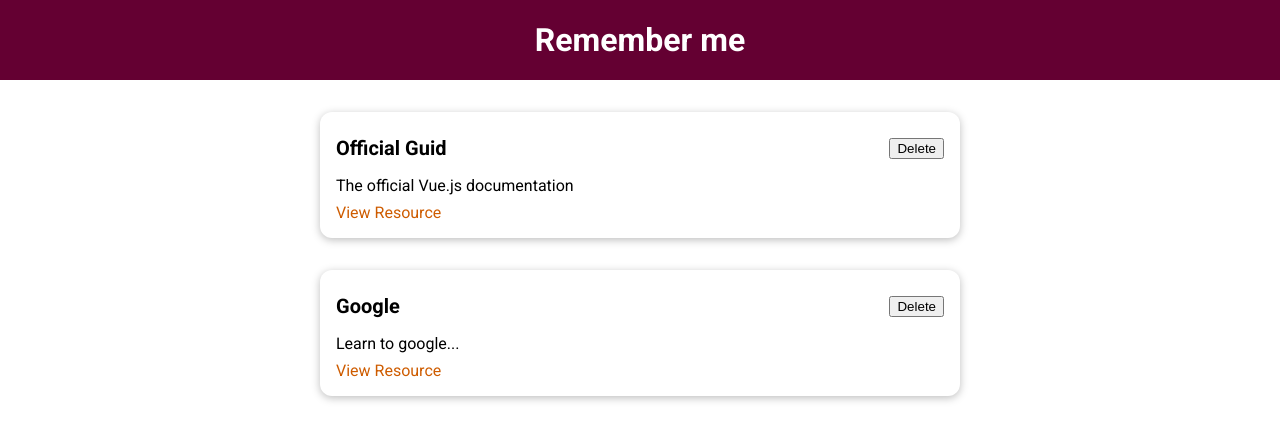
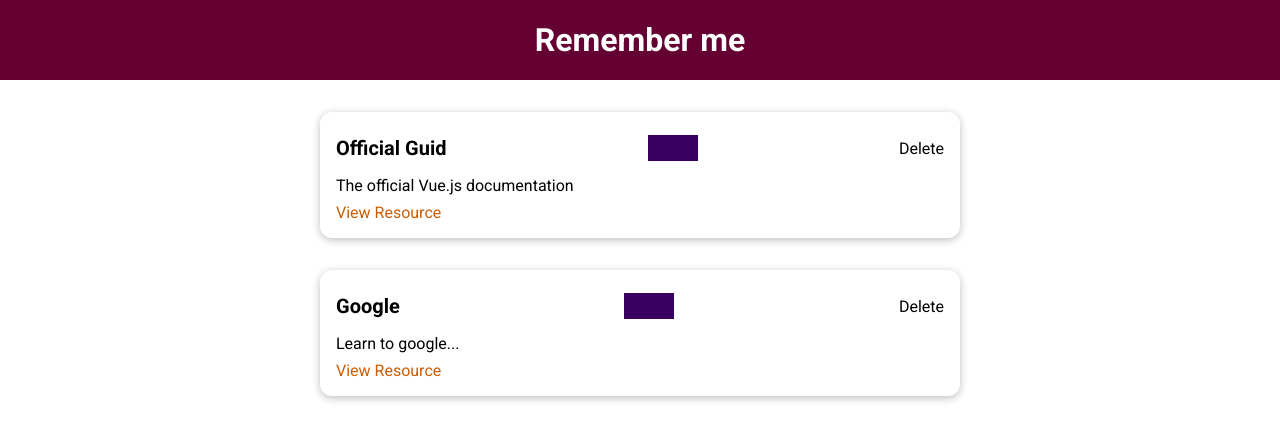
Before and after one commit to LbStoyanov/Vue.Js, a Vue app in the folder The Learning Resources App/prj-cmp-01-starting-setup/: page / in a window 1280 px wide. Shown: the top 440 px of the page. Built offline with nearby package versions, Linux system fonts and the light colour scheme.

Commit message:
Base Button Component

```diff
--- a/The Learning Resources App/prj-cmp-01-starting-setup/src/components/UI/BaseButton.vue
+++ b/The Learning Resources App/prj-cmp-01-starting-setup/src/components/UI/BaseButton.vue
@@ -1,8 +1,13 @@
 <template>
-    <button>
+  <button :type="type" :class="mode"></button>
+    <slot></slot>
+</template>
 
-    </button>
-</template>
+<script>
+export default {
+    props: ['type', 'mode']
+}
+</script>
 
 <style scoped>
     button {
--- a/The Learning Resources App/prj-cmp-01-starting-setup/src/components/learning-resources/LearningResource.vue
+++ b/The Learning Resources App/prj-cmp-01-starting-setup/src/components/learning-resources/LearningResource.vue
@@ -3,9 +3,8 @@
     <base-card>
       <header>
         <h3>{{ title }}</h3>
-        <button>Delete</button>
+        <base-button >Delete</base-button>
       </header>
-
       <p>{{ description }}</p>
       <nav>
         <a :href="link">View Resource</a>
@@ -21,7 +20,7 @@ export default {
 </script>
 
 <style scoped>
-    li {
+li {
   margin: auto;
   max-width: 40rem;
 }
--- a/The Learning Resources App/prj-cmp-01-starting-setup/src/main.js
+++ b/The Learning Resources App/prj-cmp-01-starting-setup/src/main.js
@@ -2,9 +2,11 @@ import { createApp } from 'vue';
 
 import App from './App.vue';
 import BaseCard from './components/UI/BaseCard.vue';
+import BaseButton from './components/UI/BaseButton.vue';
 
 const app = createApp(App);
 
-app.component('base-card', BaseCard)
+app.component('base-card', BaseCard);
+app.component('base-button', BaseButton);
 
 app.mount('#app');
```
